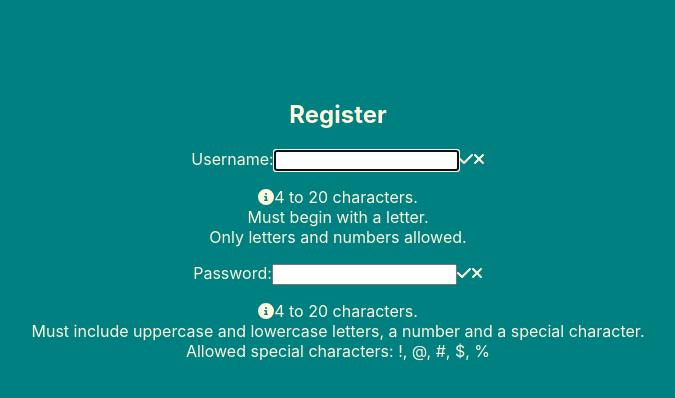
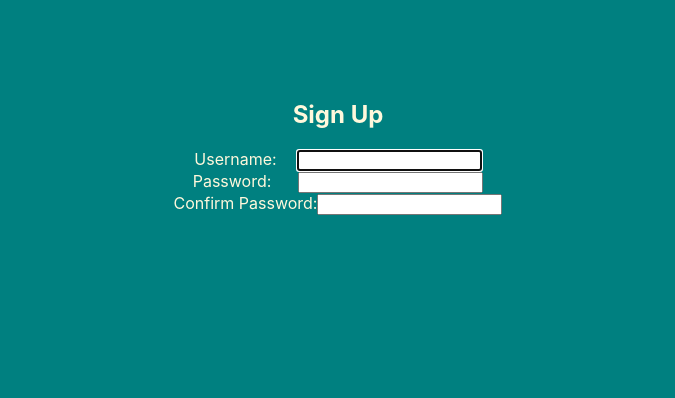
Before and after one commit to lttrinh2000/BugTracker, a React (Create React App) app in the folder src/main/frontend/: page / in a window 1280 px wide. Shown: the top 398 px of the page, without its empty margins (302-977 px from the left). Built offline with nearby package versions, Linux system fonts and the light colour scheme.

Commit message:
Implemented username and password checking. Need to fix password validation always return False

```diff
--- a/src/main/frontend/src/App.css
+++ b/src/main/frontend/src/App.css
@@ -35,6 +35,34 @@ img {
   border-radius: 50%;
 }
 
+span {
+  margin-left: 10px;
+}
+
+.userName {
+  margin-right: 20px;
+}
+
+.passWord {
+  margin-right: 27px;
+}
+
+.showMark {
+  display: inline;
+}
+
+.hideMark {
+  display: none;
+}
+
+.showInstruction {
+  display: block;
+}
+
+.hideInstruction {
+  display: none;
+}
+
 @keyframes App-logo-spin {
   from {
     transform: rotate(0deg);
--- a/src/main/frontend/src/components/SignUpAccount.js
+++ b/src/main/frontend/src/components/SignUpAccount.js
@@ -2,8 +2,8 @@ import React, { useRef, useState, useEffect } from "react";
 import { faCheck, faTimes, faInfoCircle } from "@fortawesome/free-solid-svg-icons";
 import { FontAwesomeIcon } from "@fortawesome/react-fontawesome";
 
-const USER_REGEX = new RegExp("^\\w[\\w.]{2,18}\\w$");
-const PWD_REGEX = new RegExp("^\\w[\\w.]{2,18}\\w$");
+const USER_REGEX = new RegExp("^\\w[\\w.]{4,18}\\w$");
+const PWD_REGEX = new RegExp("^\\w[\\w.](?=.*?[#?!@$%^&*-]){4,18}\\w$");
 
 const SignUp = () => {
     const userRef = useRef();
@@ -29,10 +29,10 @@ const SignUp = () => {
         userRef.current.focus();
     }, []);
 
-    // Validate user name
+    // Validate username
     useEffect( () => {
         const res = USER_REGEX.test(userName);
-        console.log(res);
+        console.log("Username " + res);
         console.log(userName);
         setValidName(res);
     }, [userName]);
@@ -40,10 +40,11 @@ const SignUp = () => {
     // Validate password and matching password
     useEffect( () => {
         const res = PWD_REGEX.test(pwd);
-        console.log(res);
+        console.log("Password " + res);
         console.log(pwd);
-        setValidName(res);
+        setValidPwd(res);
         const match = (pwd === matchPwd);
+        console.log("Confirm pwd " + match);
         setValidMatch(match);
     }, [pwd, matchPwd]);
 
@@ -54,12 +55,12 @@ const SignUp = () => {
     return (
         <section>
             <p ref={errRef} className={errMsg ? "errmsg" : "offscreen"} aria-live="assertive">{errMsg}</p>
-            <h1>Register</h1>
+
+            <h1>Sign Up</h1>
             <form>
-                <label htmlFor="username">
+                <div>
+                    <label className="userName" htmlFor="username">
                         Username:
-
-
                     </label>
 
                     <input
@@ -76,25 +77,27 @@ const SignUp = () => {
                         onBlur={() => setUserFocus(false)}
                     />
 
-                <span className={validName ? "valid" : "hide"} /* Show checkmark icon when valid or nothing when invalid */>
+                    <span className={validName ? "showMark" : "hideMark"} /* Show checkmark icon when valid or nothing when invalid */>
                         <FontAwesomeIcon icon={faCheck}/>
                     </span>
 
-                <span className={validName || !userName ? "hide" : "invalid"} /* If username is valid or username is empty then hide the x mark */>
+                    <span className={validName || !userName ? "hideMark" : "showMark"} /* If username is valid or username is empty then hide the x mark */>
                         <FontAwesomeIcon icon={faTimes}/>
                     </span>
 
-                <p id="uid" className={userFocus && userName && !validName ? "instruction" : "offscreen"}
+                    <p id="uid" className={userName.length > 0 && !validName ? "showInstruction" : "hideInstruction"}
                         // If userFocus is True and the state of userName exist and the username is invalid
                         //  then show instruction otherwise hide the instruction
                     >
                         <FontAwesomeIcon icon={faInfoCircle}/>
-                    4 to 20 characters. <br/>
+                        6 to 20 characters. <br/>
                         Must begin with a letter. <br/>
                         Only letters and numbers allowed.
                     </p>
+                </div>
 
-                <label htmlFor="password">
+                <div>
+                    <label className="passWord" htmlFor="password">
                         Password:
                     </label>
 
@@ -109,20 +112,51 @@ const SignUp = () => {
                         onBlur={() => setUserFocus(false)}
                     />
 
-                <span className={validPwd ? "valid" : "hide"}>
+                    <span className={validPwd && pwd.length > 0 ? "showMark" : "hideMark"}>
                         <FontAwesomeIcon icon={faCheck}/>
                     </span>
 
-                <span className={validPwd || !pwd ? "hide" : "invalid"}>
+                    <span className={validPwd || pwd.length === 0 ? "hideMark" : "showMark"}>
                         <FontAwesomeIcon icon={faTimes}/>
                     </span>
 
-                <p id="pwdnote" className={pwdFocus && !validPwd ? "instruction" : "offscreen"}>
+                    <p id="pwdnote" className={pwd.length > 0 && !validPwd ? "showInstruction" : "hideInstruction"}>
                         <FontAwesomeIcon icon={faInfoCircle}/>
-                    4 to 20 characters. <br/>
+                        6 to 20 characters. <br/>
                         Must include uppercase and lowercase letters, a number and a special character.<br/>
                         Allowed special characters: !, @, #, $, %
                     </p>
+                </div>
+
+                <div>
+                    <label className="matchPassWord" htmlFor="matchPassword">
+                        Confirm Password:
+                    </label>
+
+                    <input
+                        type="password"
+                        id="password"
+                        onChange={(e) => setMatchPwd(e.target.value)}
+                        required
+                        aria-invalid={validMatch ? "false" : "true"}
+                        aria-describedby="matchpwdnote"
+                        onFocus={() => setUserFocus(true)}
+                        onBlur={() => setUserFocus(false)}
+                    />
+
+                    <span className={ pwd.length > 0 && matchPwd.length > 0 && validMatch ? "showMark" : "hideMark"}>
+                        <FontAwesomeIcon icon={faCheck}/>
+                    </span>
+
+                    <span className={validMatch || matchPwd.length === 0 ? "hideMark" : "showMark"}>
+                        <FontAwesomeIcon icon={faTimes}/>
+                    </span>
+
+                    <p id="matchpwdnote" className={!validMatch ? "showInstruction" : "hideInstruction"}>
+                        <FontAwesomeIcon icon={faInfoCircle}/>
+                        Password doesn't match <br/>
+                    </p>
+                </div>
 
             </form>
         </section>
```
Lines whose indentation alone changed are shown as unchanged.
